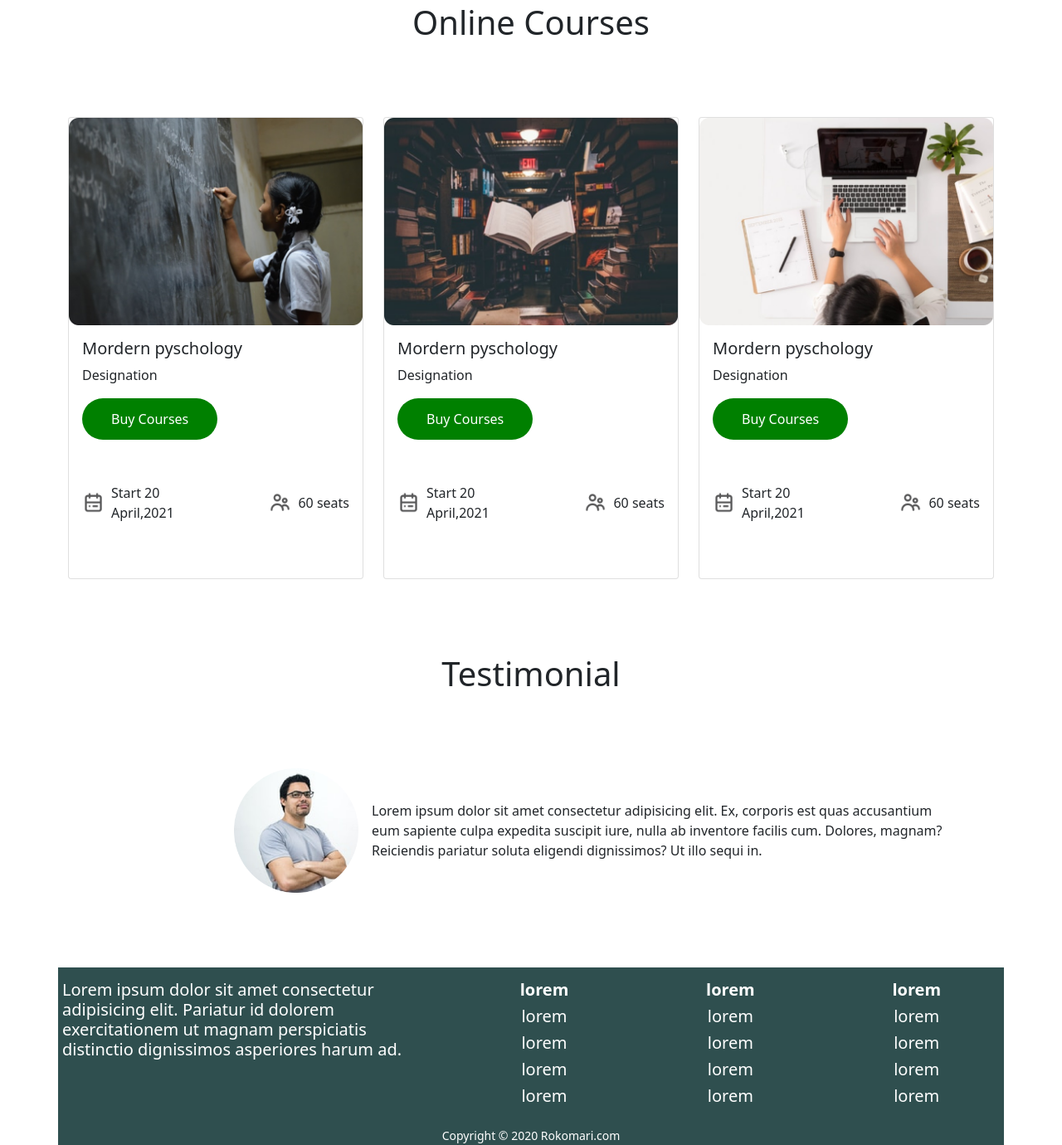
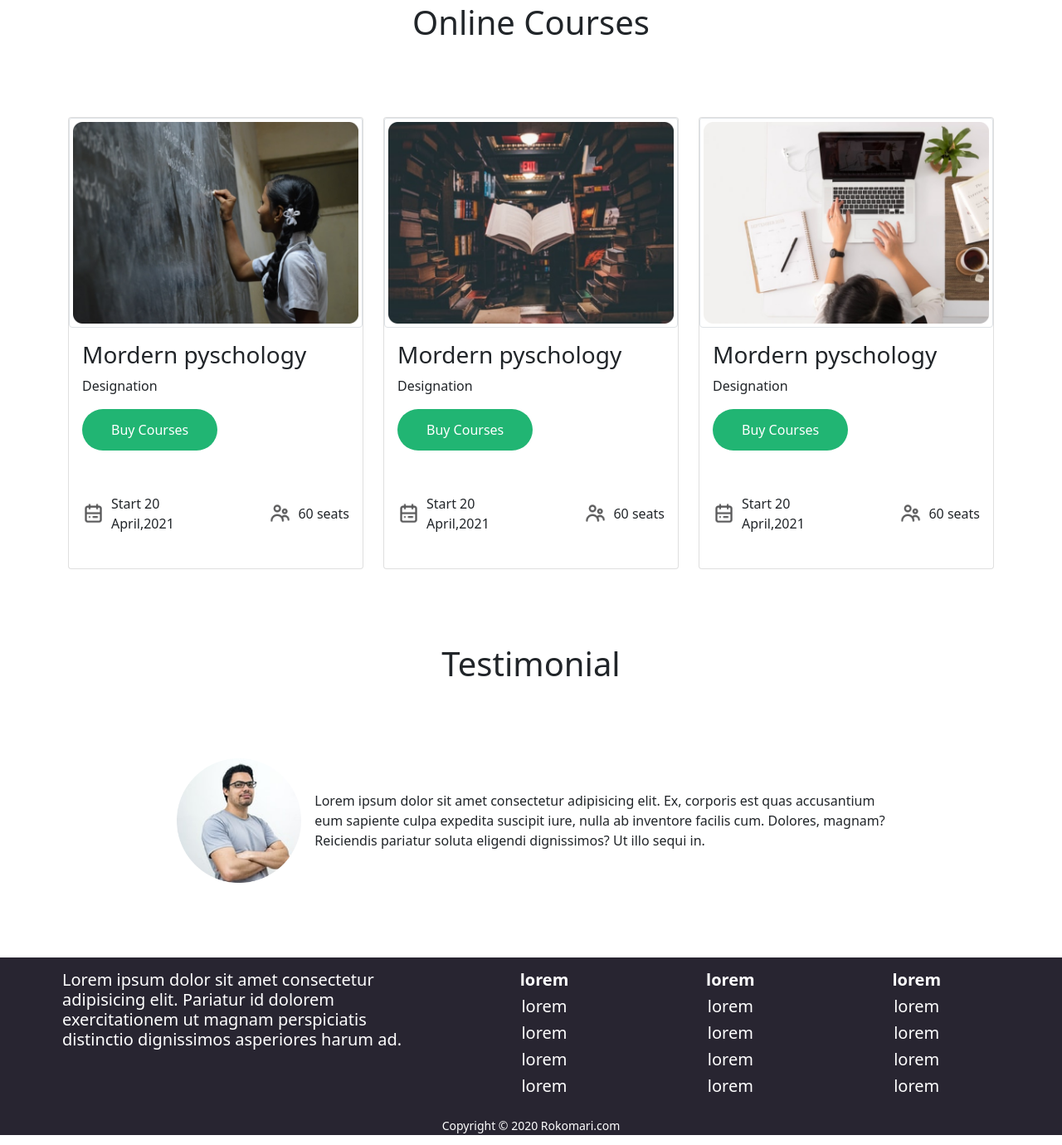
Before and after one commit to farabiselim/e-school, a plain HTML site: page index.html in a window 1280 px wide. Shown: the part 885-2265 px from the top of the page at 83% size. Drawn offline with nearby package versions, Linux system fonts and the light colour scheme.

Commit message:
seventh commit

```diff
--- a/index.html
+++ b/index.html
@@ -11,16 +11,17 @@
 <body>
 
   <!-- Navber Start -->
+    <section class="navber-section">
       <div class="container">
-        <nav class="navbar navbar-expand-lg navbar-light bg-light">
+        <nav class="navbar navbar-expand-lg navbar-light">
             <div class="container-fluid">
               <a class="navbar-brand" href="#">
-                  <img  src="images/ICON/Logo.png" alt="" width="190" height="60">
+                  <img  src="images/ICON/Logo.png" alt="logo" width="198" height="59px">
               </a>
               <button class="navbar-toggler" type="button" data-bs-toggle="collapse" data-bs-target="#navbarNavAltMarkup" aria-controls="navbarNavAltMarkup" aria-expanded="false" aria-label="Toggle navigation">
                 <span class="navbar-toggler-icon"></span>
               </button>
-              <div class="collapse navbar-collapse d-flex justify-content-end" id="navbarNavAltMarkup">
+              <div class="collapse navbar-collapse justify-content-end" id="navbarNavAltMarkup">
                 <div class="navbar-nav">
                   <a class="nav-link active" aria-current="page" href="#"><p class="ntext">Books</p></a>
                   <a class="nav-link" href="#"><p class="ntext">Courses</p></a>
@@ -32,10 +33,12 @@
             </div>
           </nav>
       </div>
+    </section>
     <!-- Navbar End -->
 
 
     <!-- Banner Start -->
+    <section class="banner-section">
       <div class="container">
           <div class="row ">
             <div class="col-md-6 d-flex align-items-center">
@@ -52,10 +55,12 @@
             </div>
           </div>
       </div>
+    </section>
     <!-- Banner End -->
 
 
     <!-- category Start -->
+    <section class="categoty-section">
       <div class="container topmargin marginbuttom">
         <div class="row">
           <div class="col-md-3 d-flex justify-content-center ">
@@ -88,10 +93,12 @@
           </div>
         </div>
       </div>
+    </section>
     <!-- category End -->
 
 
     <!-- Online Cources Start -->
+    <section class="courses-section">
       <div class="container topmargin marginbuttom">
         <div class="text-center marginbuttom">
           <h1>Online Courses</h1>
@@ -100,17 +107,17 @@
           <div class="row row-cols-1 row-cols-md-3 g-4">
             <div class="col">
               <div class="card h-100">
-              <img src="images/Photos/Morder pyschology.png" class="card-img-top img-fluid" alt="...">
+                <img src="images/Photos/Morder pyschology.png" class="card-img-top img-fluid img-thumbnail" alt="...">
                 <div class="card-body">
-                <h5 class="card-title">Mordern pyschology</h5>
+                  <h3 class="card-title">Mordern pyschology</h3>
                   <p class="card-text">Designation</p>
                   <button class="botton">Buy Courses</button>
                   <div class="row cardfoot">
-                  <div class="col-md-6 d-flex align-items-center d-flex justify-content-start">
+                    <div class="col-md-6 d-flex align-items-center  justify-content-start">
                       <img src="images/ICON/calendar.png" alt="" height="27px" width="27px">
                       <p>Start 20 April,2021</p>
                     </div>
-                  <div class="col-md-6 d-flex align-items-center d-flex justify-content-end">
+                    <div class="col-md-6 d-flex align-items-center  justify-content-end">
                       <img src="images/ICON/people.png"  alt="" height="27px" width="27px">
                       <p>60 seats</p>
                     </div>
@@ -120,9 +127,9 @@
             </div>
             <div class="col">
               <div class="card h-100">
-              <img src="images/Photos/Morder psyc.png" class="card-img-top img-fluid" alt="...">
+                <img src="images/Photos/Morder psyc.png" class="card-img-top img-fluid img-thumbnail" alt="...">
                 <div class="card-body">
-                <h5 class="card-title">Mordern pyschology</h5>
+                  <h3 class="card-title">Mordern pyschology</h3>
                   <p class="card-text">Designation</p>
                   <button class="botton">Buy Courses</button>
                   <div class="row cardfoot">
@@ -140,9 +147,9 @@
             </div>
             <div class="col">
               <div class="card h-100">
-              <img src="images/Photos/Morder pychons.png" class="card-img-top img-fluid" alt="...">
+                <img src="images/Photos/Morder pychons.png" class="card-img-top img-fluid img-thumbnail" alt="...">
                 <div class="card-body">
-                <h5 class="card-title">Mordern pyschology</h5>
+                  <h3 class="card-title">Mordern pyschology</h3>
                   <p class="card-text">Designation</p>
                   <button class="botton">Buy Courses</button>
                   <div class="row cardfoot">
@@ -161,25 +168,29 @@
           </div>
         </div>
       </div>
+    </section>
     <!-- Online Cources End -->
 
     <!-- Portfolio Start -->
+    <section class="portfolio-section">
       <div class="container topmargin marginbuttom">
         <div class="text-center marginbuttom">
           <h1>Testimonial</h1>
         </div>
-      <div class="d-flex align-items-center portfolio">
-        <div class="flex-shrink-0">
+        <div class="d-flex align-items-center justify-content-center">
+          <div>
             <img src="images/Photos/Man.png" alt="..." height="150px" width="150px">
           </div>
-        <div class="flex-grow-1 ms-3">
+          <div class="ms-3">
             Lorem ipsum dolor sit amet consectetur adipisicing elit. Ex, corporis est quas accusantium <br>eum sapiente culpa expedita suscipit iure, nulla ab inventore facilis cum. Dolores, magnam?<br> Reiciendis pariatur soluta eligendi dignissimos? Ut illo sequi in.
           </div>
         </div>
       </div>
+    </section>
     <!-- Portfolio End -->
 
     <!--Footer-Information Start  -->
+    <section class="footer-inform-section">
       <div class="container topmargin footer-information ">
         <div class="row">
           <div class="col-md-5">
@@ -214,12 +225,15 @@
           </div>
         </div>
       </div>
+    </section>
     <!--Footer-Information End  -->
 
     <!-- Footer Start -->
+    <section class="footer-section">
       <footer class=" container text-center">
         <small>Copyright © 2020 Rokomari.com</small>
       </footer>
+    </section>
     <!-- Footer End -->
 
 
--- a/style.css
+++ b/style.css
@@ -1,3 +1,7 @@
+/* common */
+.banner-section, .navber-section{
+    background: #F0FFF0;
+}
 .topmargin{
     margin-top: 50px;
 }
@@ -12,9 +16,9 @@
 .botton{
     color: white;
     padding: 13px 35px;
-    background-color: green;
+    background-color: #21B573;
     border: none;
-    border-radius: 35px;
+    border-radius: 33px;
 }
 .cat-img{
     height: 65px;
@@ -43,23 +47,21 @@
     border: 10px solid black;
 }
 .cardfoot{
-    padding: 35px 0;
+    padding: 35px 0 10px 0;
 }
 .cardfoot p{
     padding-top: 17px;
     padding-left: 8px;
 }
-.portfolio{
-    margin-left: 200px;
-}
 .footer-information{
-    background-color: darkslategray;
     padding: 15px 5px;
 }
 .footer-information h5{
     color: white;
 }
 footer{
-    background-color: darkslategray;
     color: white;
 }
+.footer-inform-section, .footer-section{
+    background-color: #282531;
+}
```
Lines whose indentation alone changed are shown as unchanged.
